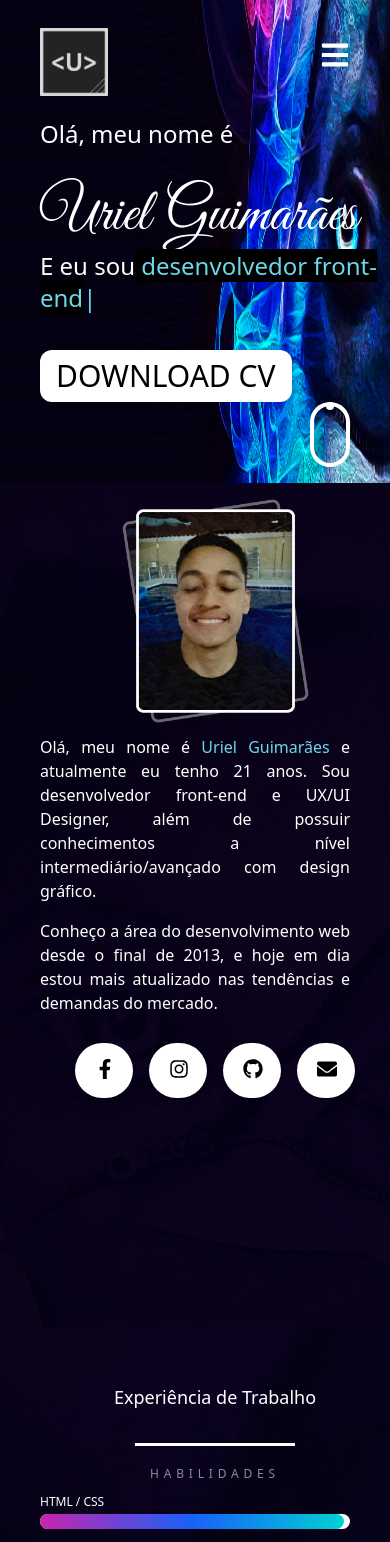
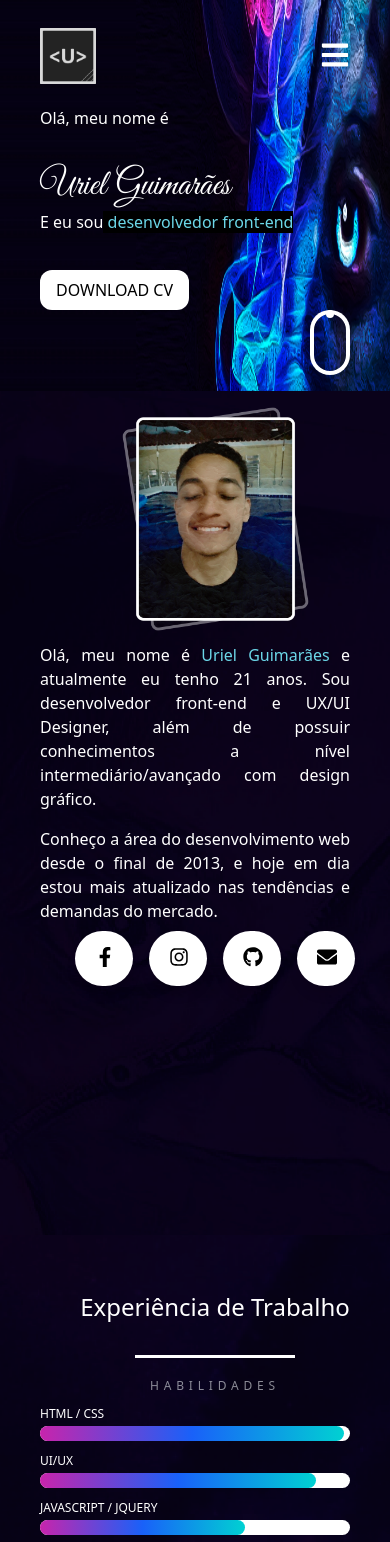
Before and after one commit to UrielGui/website, a Next.js app: page / in a window 390 px wide. Shown: the top 1542 px of the page. Built offline with nearby package versions, Linux system fonts and the light colour scheme.

Commit message:
alterações na responsividade

```diff
--- a/components/social-media.jsx
+++ b/components/social-media.jsx
@@ -6,7 +6,7 @@ import { Link } from "react-scroll";
 
 export default function SocialMedia() {
   return (
-    <div className="social-media flex justify-center mt-7">
+    <div className="social-media flex justify-center sm:mt-7 mt-2">
       <div className="button-social-media">
         <a href="https://www.facebook.com/uriel.guimaraes.14/" target="_blank">
           <div className="icon p-4">
--- a/pages/habilidades/index.jsx
+++ b/pages/habilidades/index.jsx
@@ -8,13 +8,13 @@ export default function Habilidades() {
                 <div className="pl-10 pt-4 md:min-h-screen">
                     <TextPage titulo="Confira minhas habilidades" />
                     <div className="flex justify-center sm:mt-20 mt-10">
-                        <h1 className="text-white sm:text-3xl text-lg 2xl:text-4xl">Experiência de Trabalho</h1>
+                        <h1 className="text-white sm:text-3xl text-2xl 2xl:text-4xl">Experiência de Trabalho</h1>
                     </div>
                     <div className="flex justify-center">
                         <div className="border-bottom-white"></div>
                     </div>
                     <div className="flex justify-center">
-                        <div className="text-gray-200 text-opacity-60 sm:text-2xl text-xs pt-5 habilidades-titulo 2xl:text-2xl">HABILIDADES</div>
+                        <div className="text-gray-200 text-opacity-60 sm:text-lg text-xs pt-5 habilidades-titulo 2xl:text-2xl">HABILIDADES</div>
                     </div>
                     <HabilidadesMedidor />
                 </div>
--- a/pages/header/text-box.jsx
+++ b/pages/header/text-box.jsx
@@ -1,6 +1,4 @@
 import React, { Component } from 'react'
-
-import Link from 'next/link'
 import { init } from 'ityped'
 
 export default class TextBox extends Component {
@@ -8,33 +6,30 @@ export default class TextBox extends Component {
         const textWriting = document.querySelector('#textWriting')
         init(textWriting, { showCursor: true, typeSpeed: 80, backDelay: 2500, strings: [' desenvolvedor front-end', ' ux/ui designer'] })
     }
-
     render() {
         return (
-            <>
             <div className="h-full flex">
                 <div className="items-center">
                     <div className="pl-10 pt-4 relative lg:top-1/12 -translate-y-1/2">
                         <div className="pb-9">
-                                <p className="text-2xl 2xl:text-4xl text-white">Olá, meu nome é</p>
+                            <p className="text-base sm:text-2xl 2xl:text-4xl text-white">Olá, meu nome é</p>
                         </div>
                         <div className="pb-1 text-white">
-                                <h1 className="text-6xl 2xl:text-8xl signature">Uriel Guimarães</h1>
+                            <h1 className="text-4xl sm:text-6xl 2xl:text-8xl signature">Uriel Guimarães</h1>
                         </div>
                         <div>
-                                <p className="pb-9 text-2xl text-white 2xl:text-4xl">E eu sou
+                            <p className="pb-9 sm:text-2xl text-base text-white 2xl:text-4xl">E eu sou
                         <span id="textWriting" className="bg-black sm:bg-transparent text-uriel-blue-light"></span>
                             </p>
                         </div>
-                            <Link href="/posts/first-post">
-                                <button className="bg-white py-2 px-4 text-3xl rounded-xl uppercase font-medium hover:bg-green-700 hover:text-white focus:outline-none">
-                                    <a>Download CV</a>
+                        <a href="https://github.com/UrielGui" target="_blank">
+                            <button className="bg-white py-2 px-4 sm:text-3xl text-base rounded-xl uppercase font-medium hover:bg-green-700 hover:text-white focus:outline-none">
+                                Download CV
                                 </button>
-                            </Link>
+                        </a>
                     </div>
                 </div>
             </div>
-            </>
         )
     }
 }
--- a/pages/sobre/apresentacao.jsx
+++ b/pages/sobre/apresentacao.jsx
@@ -5,11 +5,11 @@ export default function Apresentação() {
         <div className="md:w-3/5 md:mt-20 mt-3 h-72">
             <div className="hidden sm:block text-white sm:text-xl md:text-2xl 2xl:text-4xl">Eis aqui uma breve apresentação minha</div>
             <div className="border-bottom-white hidden sm:block"></div>
-            <div className="sm:mt-8 text-justify sm:text-base md:text-lg 2xl:text-3xl lg:pr-0 pr-10">
+            <div className="sm:mt-8 text-justify sobre-texto sm:text-base md:text-lg 2xl:text-3xl lg:pr-0 pr-10">
                 <span className="text-white">Olá, meu nome é <span className="text-uriel-blue-light">Uriel Guimarães</span> e atualmente eu tenho 21 anos. Sou desenvolvedor front-end e UX/UI Designer, além de possuir conhecimentos a nível intermediário/avançado com design gráfico.
                     </span>
             </div>
-            <div className="mt-4 sm:mt-8 text-justify sm:text-xl md:text-lg 2xl:text-3xl lg:pr-0 pr-10">
+            <div className="mt-4 sm:mt-8 text-justify sobre-texto sm:text-xl md:text-lg 2xl:text-3xl lg:pr-0 pr-10">
                 <span className="text-white">Conheço a área do desenvolvimento web desde o final de 2013, e hoje em dia estou mais atualizado nas tendências e demandas do mercado.
                     </span>
             </div>
--- a/styles/styles.css
+++ b/styles/styles.css
@@ -136,6 +136,15 @@
 
 /* --------------- Social Media --------------- */
 
+@media only screen and (max-width: 340px) {
+  .sobre-texto {
+    font-size: 14px;
+  }
+  .s-bg-1 {
+    height: 10rem;
+  }
+}
+
 .social-media .button-social-media {
   display: inline-block;
   height: 55px;
@@ -148,9 +157,13 @@
   box-shadow: 0px 10px 10px rgba(0, 0, 0, 0.1);
   transition: all 0.3s ease-out;
 }
-.social-media .button-social-media:hover {
-  width: 200px;
+
+@media only screen and (min-width: 500px) {
+  .social-media .button-social-media:hover {
+    width: 200px;
+  }
 }
+
 .social-media .button-social-media .icon {
   display: inline-block;
   height: 55px;
```
Also changed, not shown: pages/header/menu/menu.jsx (+1 -1 lines). Lines whose indentation alone changed are shown as unchanged.
